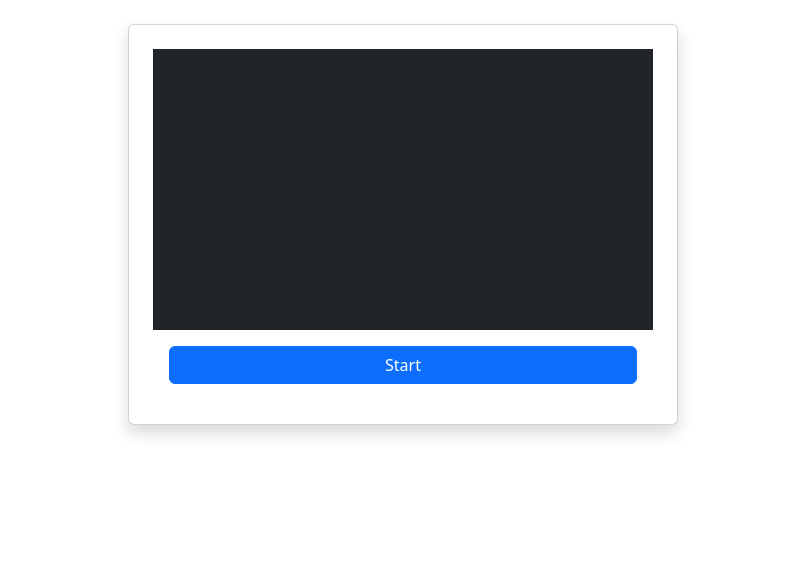
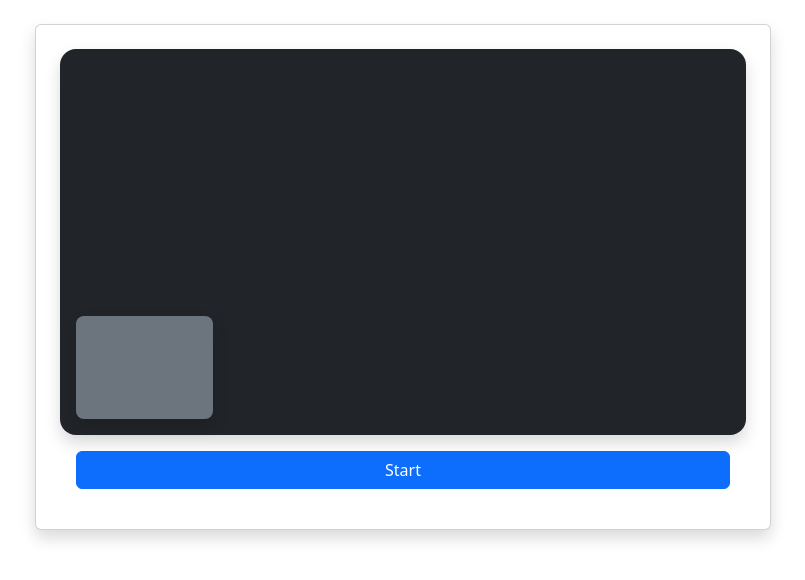
Before and after one commit to rowanbreakey/PresAI, a React app in the folder frontend/: page / in a window 1280 px wide. Shown: the top 580 px of the page, without its empty margins (237-1042 px from the left). Built offline with nearby package versions, Linux system fonts and the light colour scheme; the HTML template or start-up script is replaced by a standard one.

Commit message:
setup layout for slide deck
added some wrappers and changed around styling so I can add a feature to upload your slide deck later down the line.

```diff
--- a/frontend/src/App.jsx
+++ b/frontend/src/App.jsx
@@ -1,12 +1,14 @@
-import { useState, useEffect } from 'react'
-import CameraWrapper from './components/CameraWrapper'
+import MainWrapper from './components/MainWrapper'
 
 function App() {
-  const [count, setCount] = useState(0)
 
   return (
-    <div className="">
-      <CameraWrapper />
+    <div className="container">
+      <div className="row justify-content-center">
+        <div className="col-12 col-md-8">
+          <MainWrapper/>
+        </div>
+      </div>
     </div>
   )
 }
--- a/frontend/src/components/CameraArea.jsx
+++ b/frontend/src/components/CameraArea.jsx
@@ -2,16 +2,20 @@ import { useEffect, useRef } from "react"
 
 function CameraArea({ isRecording }) {
     const videoRef = useRef(null);
+    const frameBatch = useRef([]);
 
     useEffect(() => {
         if (isRecording) {
+            let activeStream = null;
+
             async function getMedia(constraints) {
                 let stream = null;
 
                 try {
                     stream = await navigator.mediaDevices.getUserMedia(constraints);
+                    activeStream = stream;
                 } catch (error) {
-                    console.log("Camera not working" + error.name)
+                    console.log("Camera not working" + error.name);
                 }
 
                 if (videoRef.current) {
@@ -19,8 +23,44 @@ function CameraArea({ isRecording }) {
                 }
             }
             getMedia({video:true, audio:false});
-        } else {
-            console.log("camera feed ending")
+
+            const canvas = document.createElement("canvas");
+            const ctx = canvas.getContext("2d");
+
+            const captureInterval = setInterval(() => {
+                if (videoRef.current && videoRef.current.readyState === 4) {
+                    const video = videoRef.current;
+
+                    canvas.width = video.videoWidth;
+                    canvas.height = video.videoHeight;
+                    ctx.drawImage(video, 0, 0, canvas.width, canvas.height);
+
+                    const frameData = canvas.toDataURL("image/webp", 0.6);
+
+                    frameBatch.current.push(frameData);
+                }
+            }, 333);
+
+            const uploadInterval = setInterval(() => {
+                const batchToSend = frameBatch.current;
+                frameBatch.current = [];
+
+                try {
+                    console.log("api stuff here");
+                } catch (error) {
+                    console.log(error);
+                }
+            }, 5000);
+
+            return () => {
+                if (activeStream) {
+                    activeStream.getTracks().forEach(track => track.stop());
+                }
+                if (captureInterval) clearInterval(captureInterval);
+                if (uploadInterval) clearInterval(uploadInterval);
+
+                frameBatch.current = []
+            };
         }
     }, [isRecording])
 
@@ -28,11 +68,9 @@ function CameraArea({ isRecording }) {
     return (
         <>
             {isRecording ? (
-                <div className="ratio ratio-16x9 bg-dark">
-                    <video ref={videoRef} autoPlay playsInline style={{width :'100%'}} />
-                </div>
+                <video ref={videoRef} autoPlay playsInline style={{width :'100%'}} />
             ) : (
-                <div className="ratio ratio-16x9 bg-dark"></div>
+                <></>
             )}
         </>
     )
--- a/frontend/src/components/CameraWrapper.jsx
+++ b/frontend/src/components/MainWrapper.jsx
@@ -1,19 +1,19 @@
 import { useState } from 'react'
-import CameraArea from './CameraArea.jsx'
+import SlidesWrapper from './SlidesWrapper.jsx'
 import RecordButton from './RecordButton.jsx'
 
-function CameraWrapper() {
+function MainWrapper() {
     const [isRecording, setIsRecording] = useState(false)
 
     const toggleRecording = () => {
         setIsRecording((prev) => !prev)
     }
     return (
-        <div className="card shadow p-4 m-4 mx-auto" style={{ maxWidth: '550px' }}>
-            <CameraArea isRecording={isRecording} />
+        <div className="card shadow p-4 m-4 mx-auto">
+            <SlidesWrapper isRecording={isRecording} />
             <RecordButton isRecording={isRecording} onToggle={toggleRecording} />
         </div>
     )
 }
 
-export default CameraWrapper
+export default MainWrapper
--- /dev/null
+++ b/frontend/src/components/SlidesWrapper.jsx
@@ -0,0 +1,18 @@
+import CameraArea from './CameraArea.jsx'
+
+function SlidesWrapper ( {isRecording}) {
+
+    return (
+        <div className="ratio ratio-16x9 bg-dark rounded-4 shadow">
+            <div>
+                <div className="position-absolute bottom-0 start-0 m-3 rounded-3" style={{width:'20%'}}>
+                    <div className="ratio ratio-4x3 rounded-3 overflow-hidden bg-secondary shadow">
+                        <CameraArea isRecording={isRecording}/>
+                    </div>
+                </div>
+            </div>
+        </div>
+    )
+}
+
+export default SlidesWrapper
```
